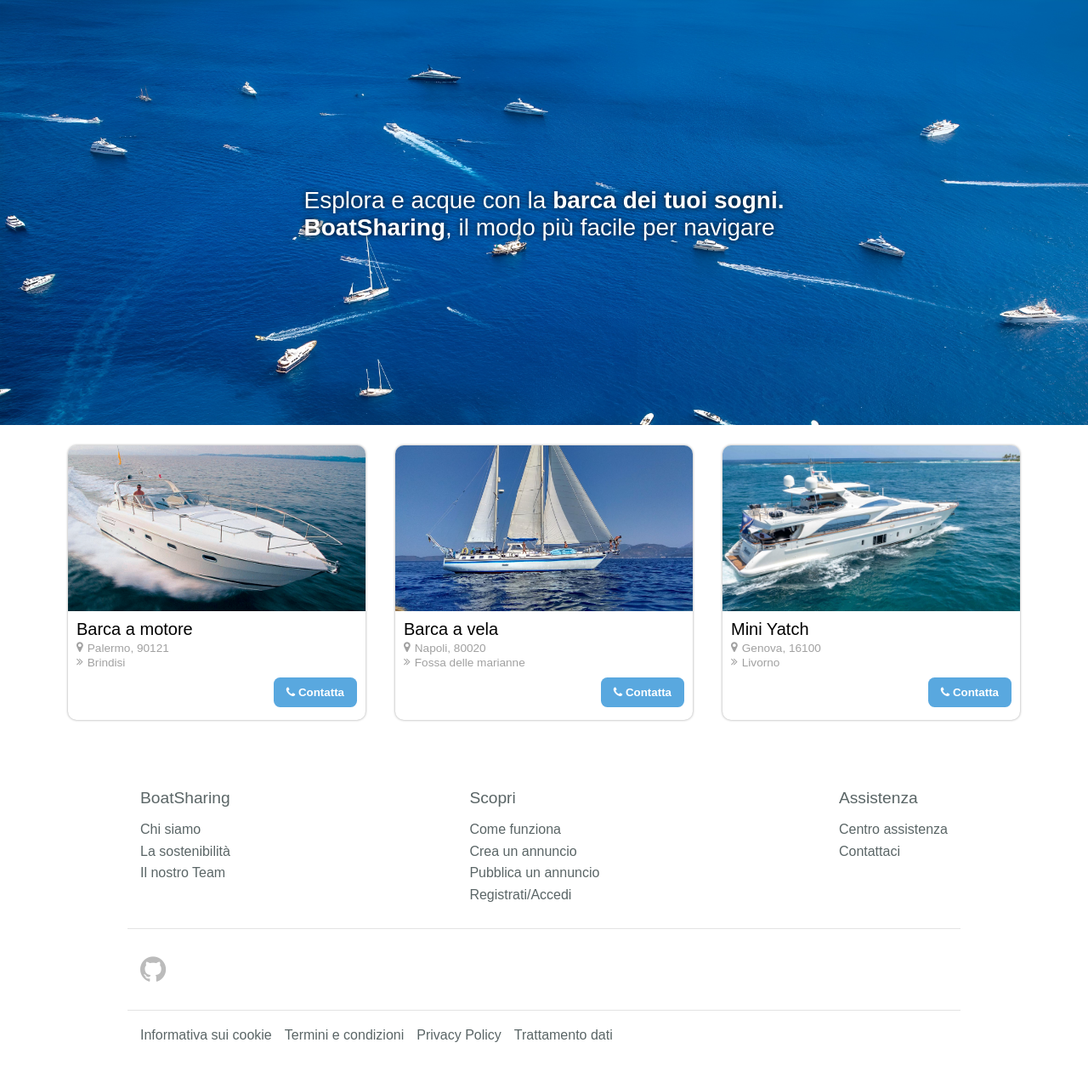
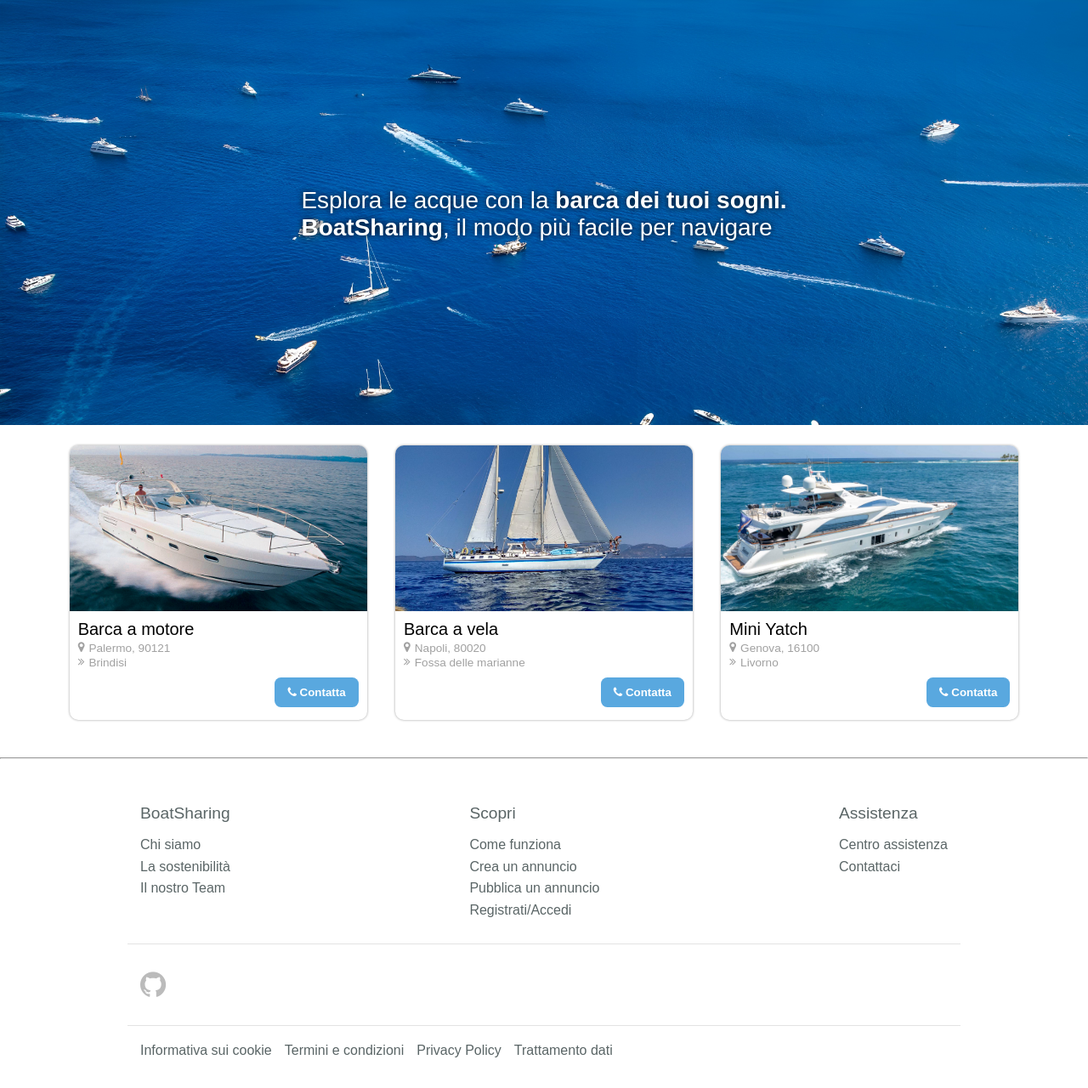
Before and after one commit to minion6011/BoatSharing, a PHP site: page / in a window 1280 px wide. Shown: the part 69-1349 px from the top of the page at 85% size. Before the commit the page ends 1295 px from the top, so only its background shows below. Run offline with PHP 8.4, Linux system fonts and the light colour scheme; some web fonts are replaced.

Commit message:
Minor Changes

```diff
--- a/index.html
+++ b/index.html
@@ -39,7 +39,7 @@
         <div class="presentation">
             <img src="assets/imgs/presentation.jpg">
             <text>
-                Esplora e acque con la <b>barca dei tuoi sogni. <br>
+                Esplora le acque con la <b>barca dei tuoi sogni. <br>
                 BoatSharing</b>, il modo più facile per navigare
             </text>
         </div>
@@ -115,6 +115,7 @@
     </div>
 
     <br><br>
+    <hr>
 
     <div class="footer">
         <div class="infopoint">
--- a/style.css
+++ b/style.css
@@ -5,7 +5,6 @@
 
 :root {
     --main-color: #034E79;
-    --secondary-color: #ffffff;
 
     --text-color: #000000;
     --font-family: "Pliant", sans-serif;
@@ -136,8 +135,9 @@ body, html {
 
     .boats {
         & {
-            display: flex;
-            justify-content: space-between;
+            display: grid;
+            grid-template-columns: repeat(auto-fill, minmax(350px, 1fr));
+            justify-items: center;
             gap: 30px;
 
             margin-top: 20px;
```
